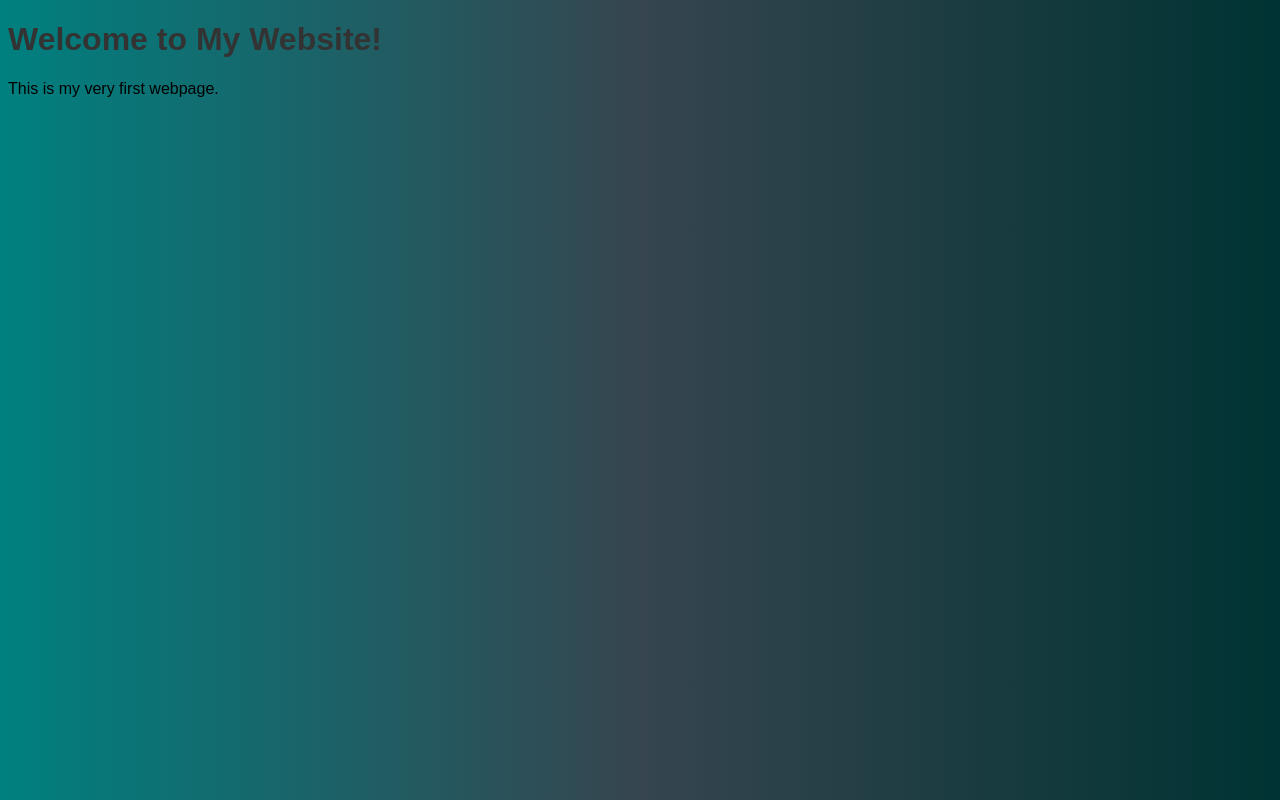
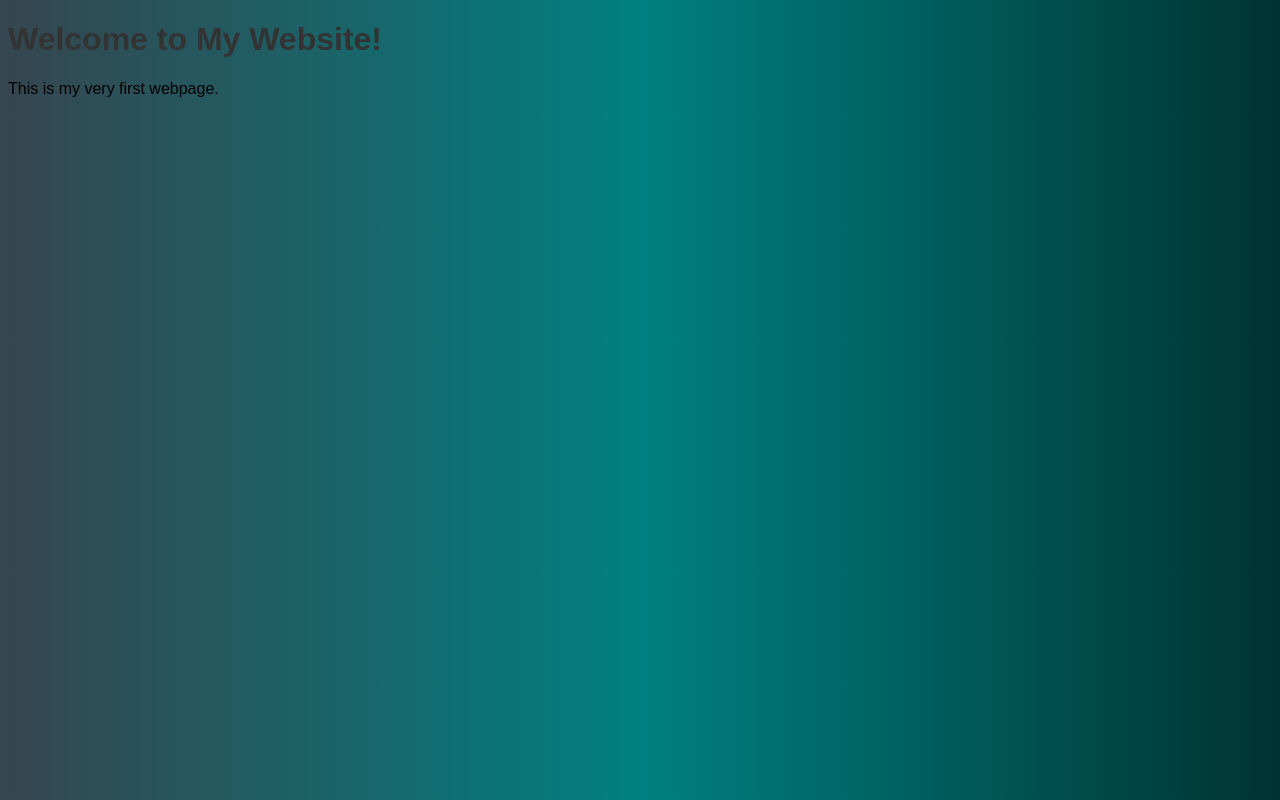
Before and after one commit to IntelligentMachinesClub/website, a plain HTML site: page index.html in a window 1280 px wide. Drawn offline with Linux system fonts and the light colour scheme.

Commit message:
Update style.css

```diff
--- a/style.css
+++ b/style.css
@@ -1,5 +1,5 @@
 body {
-  background: linear-gradient(to right, #008080, #36454F, #003333);
+  background: linear-gradient(to right, #36454F, #008080, #003333);
   font-family: sans-serif;
 }
 
```
